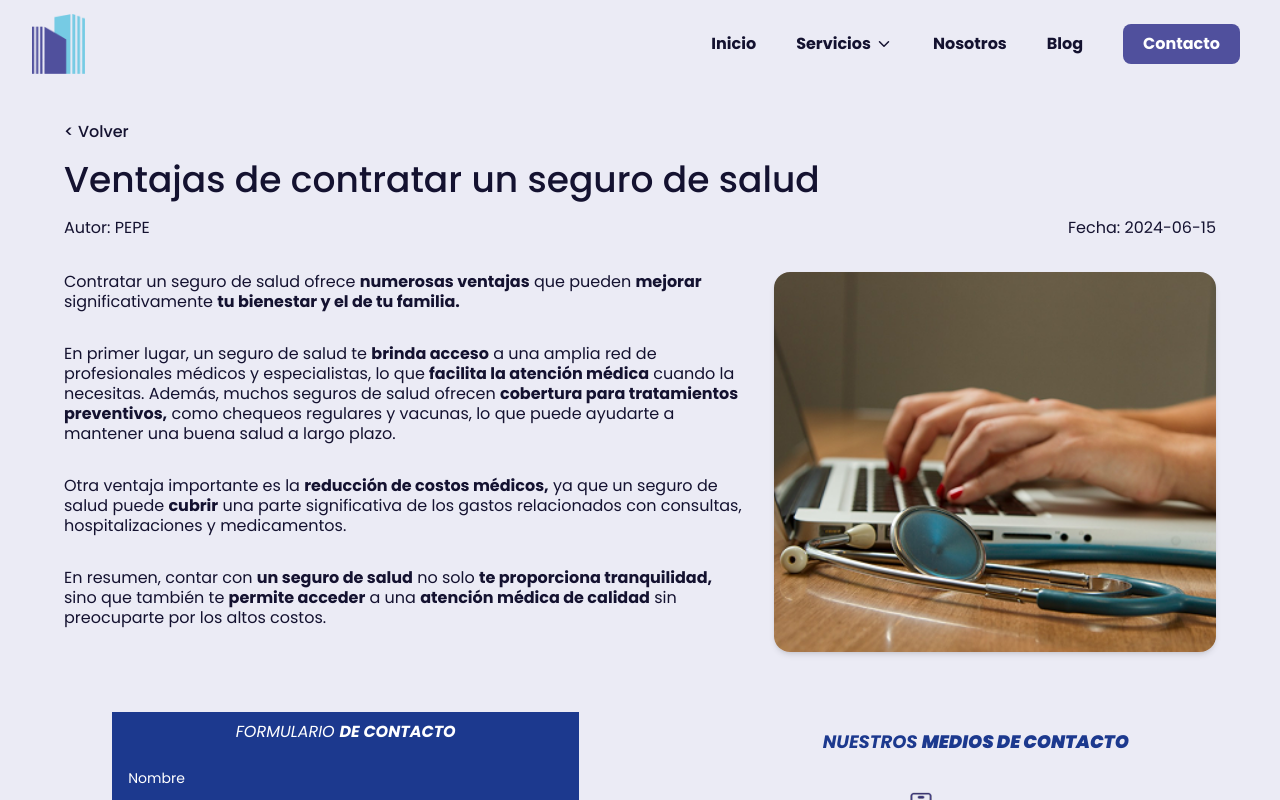
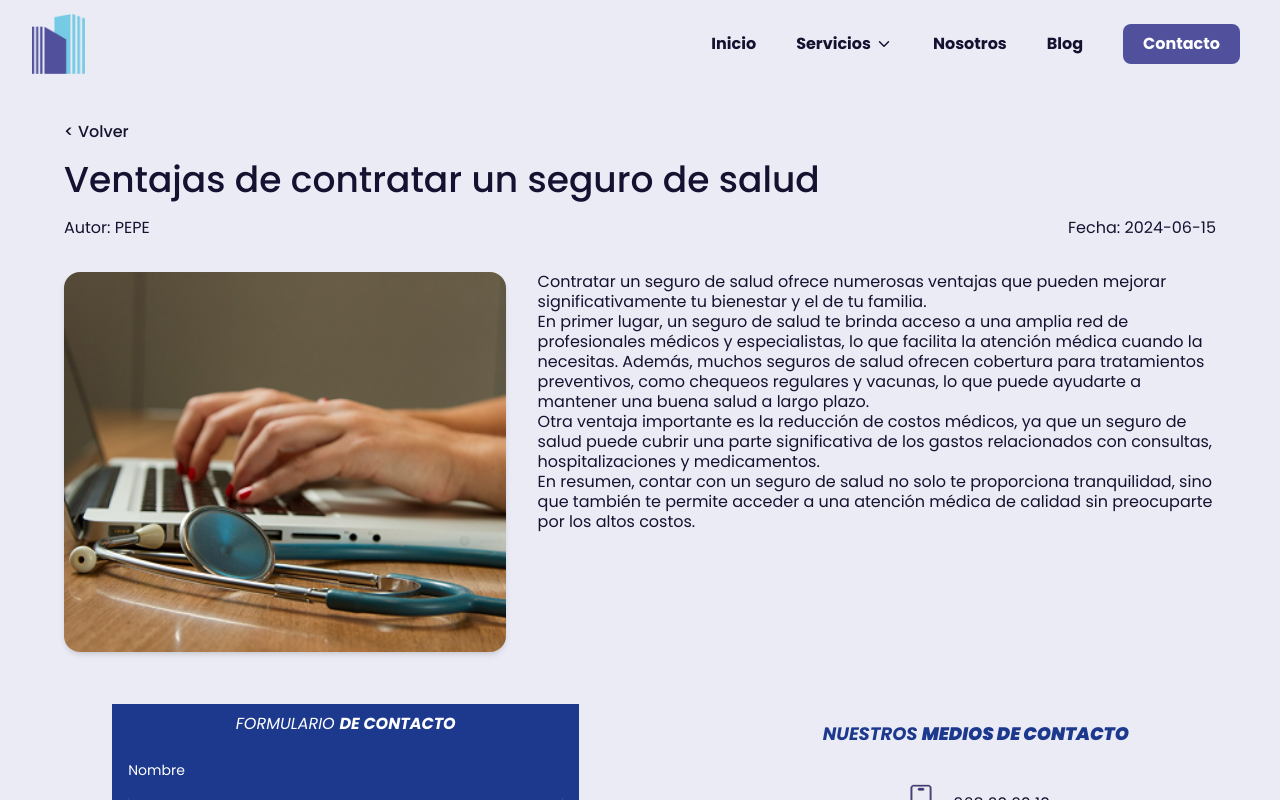
Before and after one commit to pamonge/Mondial, a React (Vite) app: page /news/1 in a window 1280 px wide. Shown: the top 800 px of the page. Built offline with nearby package versions, Linux system fonts and the light colour scheme.

Commit message:
feat:cambie el ternario por un switch y modigique el lugar de la img

```diff
--- a/src/components/newsBlog/NewsDetailComponent.jsx
+++ b/src/components/newsBlog/NewsDetailComponent.jsx
@@ -1,10 +1,10 @@
 import React from 'react'
 import detailStyle from '../../styles/NewsStyles/DetailComponentStyle'
 import { Link } from 'react-router-dom'
+
 const NewsDetailComponents = ({ info }) => {
     return (
         <div className={detailStyle.container}>
-            {/* Enlace de regreso a la página de noticias */}
             <Link to="/news" className={detailStyle.backLink}>&lt; Volver</Link>
             <h1 className={detailStyle.title}>
                 {info.title}
@@ -15,26 +15,31 @@ const NewsDetailComponents = ({ info }) => {
                 <span className={detailStyle.meta}>Fecha: {info.date}</span>
             </div>
 
-
             <div className={detailStyle.content}>
-
-
+                <img
+                    src={`/blogNews/${info.img}`}
+                    alt={info.title}
+                    className={detailStyle.image}
+                />
                 <div className={detailStyle.textBlock}>
                     {
-                        //  'map' sobre el array de párrafos
                         info.noticia.map((parrafo, index) => (
-                            <p key={index} className="mb-8">
+                            <p key={index} >
                                 {
-                                    //  'map' sobre los segmentos de texto
-                                    parrafo.content.map((segmento, i) => (
-                                        segmento.type === 'bold' ? (
-                                            // Si es 'bold', usa <strong>
-                                            <strong key={i}>{segmento.text}</strong>
-                                        ) : (
-                                            // Si es 'text', usa <span>
-                                            <span key={i}>{segmento.text}</span>
-                                        )
-                                    ))
+                                    parrafo.content.map((segmento, i) => {
+                                        switch (segmento.type) {
+                                            case 'text':
+                                                return <span key={i} className={detailStyle.text}>{segmento.text}</span>;
+                                            case 'subTitle':
+                                                return <h2 key={i} className={detailStyle.subTitle}>{segmento.text}</h2>;
+                                            case 'subTitle2':
+                                                return <h3 key={i} className={detailStyle.subTitle2}>{segmento.text}</h3>;
+                                            case 'bold':
+                                                return <span key={i} className={detailStyle.bold}>{segmento.text}</span>;
+                                            default:
+                                                return null;
+                                        }
+                                    })
                                 }
                             </p>
                         ))
@@ -42,14 +47,9 @@ const NewsDetailComponents = ({ info }) => {
                 </div>
 
 
-                <img
-                    src={`/blogNews/${info.img}`}
-                    alt={info.title}
-                    className={detailStyle.image}
-                />
             </div>
-
         </div>
     )
 }
+
 export default NewsDetailComponents;
```
